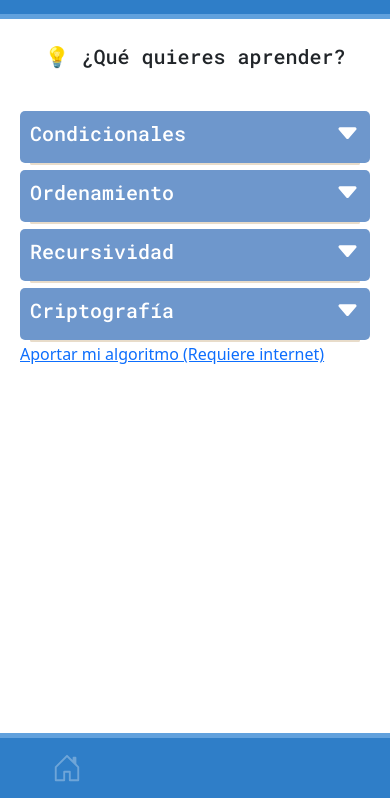
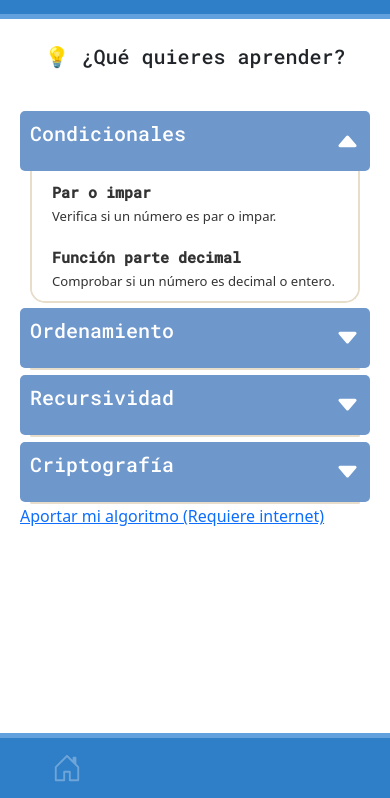
Before and after one commit to juangramirez/algoritmopedia, a plain HTML site: page index.html in a window 390 px wide. Both pictures are taken after a click on the element "Condicionales". Shown: the part 46-844 px from the top of the page. Drawn offline with nearby package versions, Linux system fonts and the light colour scheme.

Commit message:
Correct Event Listener in acordeon.js

```diff
--- a/acordeon.js
+++ b/acordeon.js
@@ -2,13 +2,40 @@ const opcion = document.querySelectorAll('.opcion');
 
 
 //Permite recorrer cada una de nuestras opciones
-opcion.forEach(e =>{
+opcion.forEach(e => {
     //Añadimos un evento a cada elemento seleccionado
-    e.addEventListener('click', function(e){
-        e.target.children[1].classList.toggle('rotate')
-        //Alternamos las clases de nuestros enlaces
-        const padre = e.target.parentNode;
-        padre.children[1].classList.toggle('animation');
-        padre.parentNode.children[1].classList.toggle('animation');
+    e.addEventListener('click', function (e) {
+        // Si el elemento clickeado es el div con la clase 'opcion'
+        if (e.target.classList.contains('opcion')) {
+            e.target.children[1].classList.toggle('rotate');
+            //Alternamos las clases de nuestros enlaces
+            const padre = e.target.parentNode;
+            padre.children[1].classList.toggle('animation');
+            padre.parentNode.children[1].classList.toggle('animation');
+        }
+        // Si el elemento clickeado es el h5 con la clase 'nombre'
+        else if (e.target.classList.contains('nombre')) {
+            // Agregar la clase 'animation' al elemento con la clase 'enlaces'
+            const padre = e.target.parentNode.parentNode;
+            padre.children[1].classList.toggle('animation');
+            // Agregar la clase 'rotate' a la flecha
+            e.target.parentNode.children[1].classList.toggle('rotate');
+        }
+        // Si el elemento clickeado es el svg con la clase 'flecha'
+        else if (e.target.classList.contains('flecha')) {
+            // Agregar la clase 'animation' al elemento con la clase 'enlaces'
+            const padre = e.target.parentNode.parentNode;
+            padre.children[1].classList.toggle('animation');
+            // Agregar la clase 'rotate' a la flecha
+            e.target.classList.toggle('rotate');
+        }
+        // Si el elemento es el path del svg
+        else if (e.target.classList.contains('flecha-path')) {
+            // Agregar la clase 'animation' al elemento con la clase 'enlaces'
+            const padre = e.target.parentNode.parentNode.parentNode;
+            padre.children[1].classList.toggle('animation');
+            // Agregar la clase 'rotate' a la flecha
+            e.target.parentNode.classList.toggle('rotate');
+        }
     });
 });
--- a/index.html
+++ b/index.html
@@ -25,12 +25,12 @@
     <noscript><p> 🧑‍💻  Activa JavaScript para acceder al contenido</p></noscript>
     <!--Acordeon <3-->
       <div class="acordeon"> <!--Toma toda la lista-->
-        <!--Concicionales:-->
+        <!--Condicionales:-->
         <div class="contenido-opciones"> <!--Toma Individualmente Todas las "pestañas"--> <!--Opción  1-->
           <div class="opcion"> <!--Opcion a mostrar-->
             <h5 class="nombre">Condicionales</h5>
-            <svg xmlns="http://www.w3.org/2000/svg" width="25" height="25" fill="currentColor" class="flecha" viewBox="0 0 16 16">
-              <path d="M7.247 11.14 2.451 5.658C1.885 5.013 2.345 4 3.204 4h9.592a1 1 0 0 1 .753 1.659l-4.796 5.48a1 1 0 0 1-1.506 0z"/>
+            <svg xmlns="http://www.w3.org/2000/svg" width="25px" height="40" fill="currentColor" class="flecha" viewBox="0 0 16 16">
+              <path d="M7.247 11.14 2.451 5.658C1.885 5.013 2.345 4 3.204 4h9.592a1 1 0 0 1 .753 1.659l-4.796 5.48a1 1 0 0 1-1.506 0z" class="flecha-path"/>
             </svg>
           </div>
 
@@ -61,9 +61,9 @@
         <!--Ordenamiento-->
         <div class="contenido-opciones"> <!--Opción 2-->
           <div class="opcion">
-            <h5>Ordenamiento</h5>
-            <svg xmlns="http://www.w3.org/2000/svg" width="25" height="25" fill="currentColor" class="flecha" viewBox="0 0 16 16">
-              <path d="M7.247 11.14 2.451 5.658C1.885 5.013 2.345 4 3.204 4h9.592a1 1 0 0 1 .753 1.659l-4.796 5.48a1 1 0 0 1-1.506 0z"/>
+            <h5 class="nombre">Ordenamiento</h5>
+            <svg xmlns="http://www.w3.org/2000/svg" width="25" height="40" fill="currentColor" class="flecha" viewBox="0 0 16 16">
+              <path d="M7.247 11.14 2.451 5.658C1.885 5.013 2.345 4 3.204 4h9.592a1 1 0 0 1 .753 1.659l-4.796 5.48a1 1 0 0 1-1.506 0z" class="flecha-path"/>
             </svg>
          </div>
 
@@ -86,9 +86,9 @@
         <!--Recursividad-->
         <div class="contenido-opciones"> <!--Opción 3-->
           <div class="opcion">
-            <h5>Recursividad</h5>
-            <svg xmlns="http://www.w3.org/2000/svg" width="25" height="25" fill="currentColor" class="flecha" viewBox="0 0 16 16">
-              <path d="M7.247 11.14 2.451 5.658C1.885 5.013 2.345 4 3.204 4h9.592a1 1 0 0 1 .753 1.659l-4.796 5.48a1 1 0 0 1-1.506 0z"/>
+            <h5 class="nombre">Recursividad</h5>
+            <svg xmlns="http://www.w3.org/2000/svg" width="25" height="40" fill="currentColor" class="flecha" viewBox="0 0 16 16">
+              <path d="M7.247 11.14 2.451 5.658C1.885 5.013 2.345 4 3.204 4h9.592a1 1 0 0 1 .753 1.659l-4.796 5.48a1 1 0 0 1-1.506 0z" class="flecha-path" />
             </svg>
          </div>
 
@@ -110,9 +110,9 @@
         <!--Criptografía-->
         <div class="contenido-opciones">  <!--Opcion 4-->
           <div class="opcion">
-            <h5>Criptografía</h5>
-            <svg xmlns="http://www.w3.org/2000/svg" width="25" height="25" fill="currentColor" class="flecha" viewBox="0 0 16 16">
-              <path d="M7.247 11.14 2.451 5.658C1.885 5.013 2.345 4 3.204 4h9.592a1 1 0 0 1 .753 1.659l-4.796 5.48a1 1 0 0 1-1.506 0z"/>
+            <h5 class="nombre">Criptografía</h5>
+            <svg xmlns="http://www.w3.org/2000/svg" width="25" height="40" fill="currentColor" class="flecha" viewBox="0 0 16 16">
+              <path d="M7.247 11.14 2.451 5.658C1.885 5.013 2.345 4 3.204 4h9.592a1 1 0 0 1 .753 1.659l-4.796 5.48a1 1 0 0 1-1.506 0z" class="flecha-path"/>
             </svg>
          </div>
          <div class="enlaces"> <!--Enlaces-->
```
